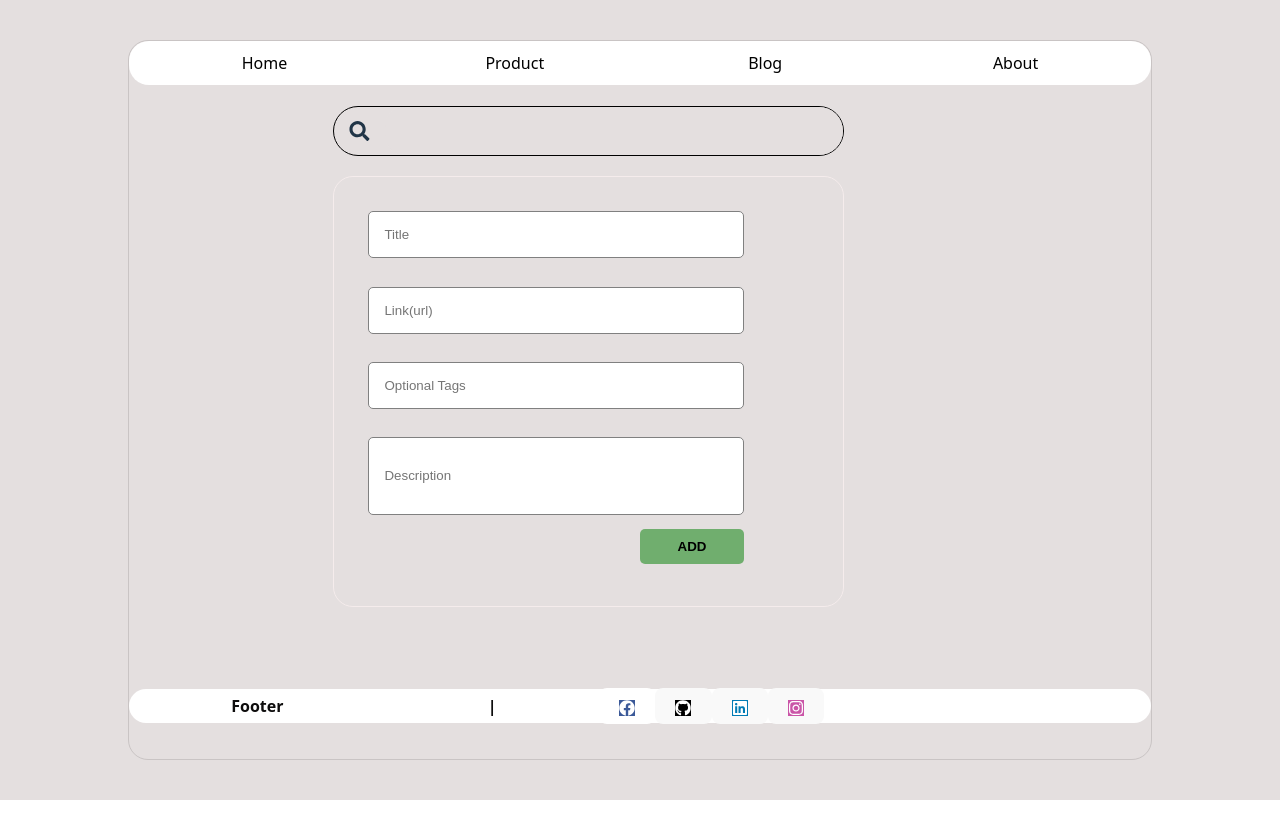
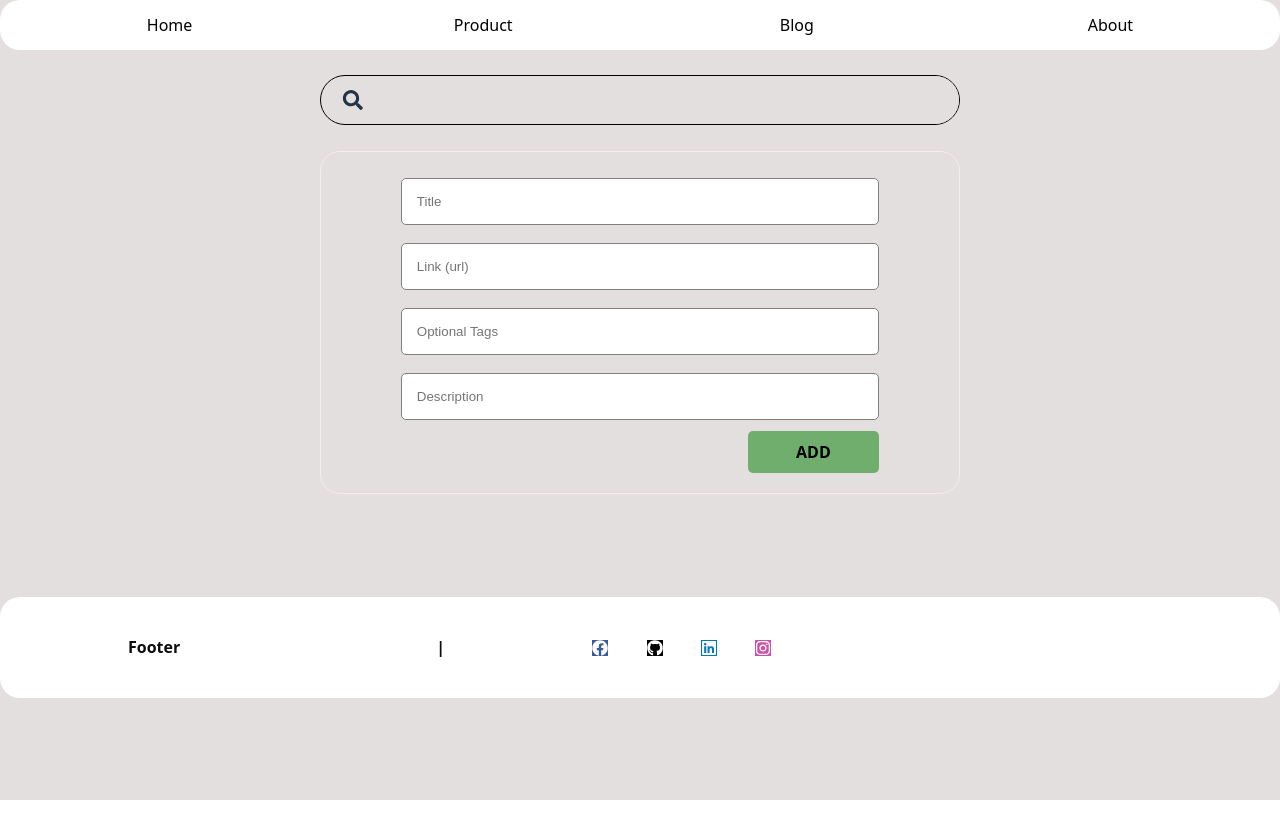
Before and after one commit to Shantela21/react-ts-task-2, a React (Vite) app: page / in a window 1280 px wide. Built offline with nearby package versions, Linux system fonts and the light colour scheme.

Commit message:
feat(form): implement CRUD with localStorage and TS type fixes

```diff
--- a/src/App.css
+++ b/src/App.css
@@ -11,11 +11,11 @@ body,
   background-color: rgb(228, 223, 223);
 }
 #root {
-  height: 90%;
-  width: 80%;
+  height: 100%;
+  width: 100%;
   justify-self: center;
-  margin: 10%;
-  border: 1px solid rgb(201, 196, 196);
+  /* margin: 10%; */
+  /* border: 1px solid rgb(201, 196, 196); */
   border-radius: 20px;
 
 }
@@ -40,6 +40,7 @@ body,
   align-items: center;
   padding: 1%;
   border-radius: 20px;
+  /* border: 1px solid red; */
 }
 .topnav :hover{
   background-color: #70ae6e;
@@ -60,7 +61,7 @@ body,
   flex-direction: row;
   justify-content: space-between;
   margin-bottom: 2%;
-  margin-left: 20%;
+  margin-left: 25%;
   margin-top: 2%;
 }
 .search-container button {
@@ -98,7 +99,7 @@ body,
   margin-top: 8%;
 
   border-radius: 20px;
-  height: 4.3vh;
+  height: 12.6vh;
   /* border: 1px solid blue; */
 
 }
@@ -117,28 +118,34 @@ body,
 .form {
   border: 1px solid rgb(245, 236, 236);
   width: 50%;
-  height: 60%;
+  height: 50%;
   padding: 20px;
   border-radius: 20px;
-  margin-left: 20%;
+  margin-left: 25%;
 }
 .title {
   padding: 15px;
-  margin: 3%;
+  margin: 10%;
+  margin-top: 1%;
+  margin-bottom: 2%;
   width: 80%;
   border-radius: 5px;
   border: 1px solid gray;
 }
 .link {
   padding: 15px;
-  margin: 3%;
+  margin: 10%;
+  margin-top: 1%;
+  margin-bottom: 2%;
   width: 80%;
   border-radius: 5px;
   border: 1px solid gray;
 }
 .description {
   padding: 15px;
-  margin: 3%;
+  margin: 10%;
+  margin-top: 1%;
+  margin-bottom: 2%;
   width: 80%;
   height: 20%;
   border-radius: 5px;
@@ -146,7 +153,9 @@ body,
 }
 .optional-tags {
   padding: 15px;
-  margin: 3%;
+  margin: 10%;
+  margin-top: 1%;
+  margin-bottom: 2%;
   width: 80%;
   border-radius: 5px;
   border: 1px solid gray;
@@ -155,7 +164,7 @@ body,
   padding: 10px;
   border-radius: 5px;
   background-color: #70ae6e;
-  margin-left: 61%;
+  margin-left: 68%;
   border: 0px;
   cursor: pointer;
   color: black;
@@ -175,13 +184,14 @@ body,
 }
 .table, th, td {
   border-collapse: collapse;
-  border: 1px solid rgb(245, 6, 6);
+  /* border: 1px solid rgb(245, 6, 6); */
   width: 50%;
   height: 45%;
   padding: 20px;
   margin-top: 1%;
 }
 .table{
-  border: 1px solide rgb(21, 5, 243);
-  border-radius: 20px;
+
+  /* border: 1px solide rgb(21, 5, 243);
+  border-radius: 20px; */
 }
--- a/src/components/Footer.tsx
+++ b/src/components/Footer.tsx
@@ -13,6 +13,7 @@ export default function Footer() {
               height: "4.5vh",
               marginTop: "1%",
               backgroundColor: "rgb(255, 255, 255)",
+              border: "none",
             }}
           >
             <FaFacebook
@@ -25,7 +26,14 @@ export default function Footer() {
             ></FaFacebook>
           </button>
 
-          <button style={{ height: "4.5vh", marginTop: "1%" }}>
+          <button
+            style={{
+              height: "4.5vh",
+              marginTop: "1%",
+              backgroundColor: "rgb(255, 255, 255)",
+              border: "none",
+            }}
+          >
             <FaGithub
               href="https://github.com/Shantela21"
               className="github"
@@ -36,7 +44,14 @@ export default function Footer() {
             ></FaGithub>
           </button>
 
-          <button style={{ height: "4.5vh", marginTop: "1%" }}>
+          <button
+            style={{
+              height: "4.5vh",
+              marginTop: "1%",
+              backgroundColor: "rgb(255, 255, 255)",
+              border: "none",
+            }}
+          >
             <FaLinkedin
               href="#"
               className="linkedin"
@@ -45,7 +60,13 @@ export default function Footer() {
           </button>
 
           <button
-            style={{ height: "4.5vh", marginTop: "1%", marginBottom: "1%" }}
+            style={{
+              height: "4.5vh",
+              marginTop: "1%",
+              marginBottom: "1%",
+              backgroundColor: "rgb(255, 255, 255)",
+              border: "none",
+            }}
           >
             <FaInstagram
               href="#"
--- a/src/components/Form.tsx
+++ b/src/components/Form.tsx
@@ -1,20 +1,162 @@
-import React from 'react'
+import React, { useState, useEffect } from "react";
+
+  interface FormItem {
+    title: string;
+    link: string;
+    tags: string;
+    description: string;
+  }
 
   export default function Form() {
+    const [formData, setFormData] = useState<FormItem>({
+      title: "",
+      link: "",
+      tags: "",
+      description: "",
+    });
+
+    const [items, setItems] = useState<FormItem[]>([]);
+    const [editIndex, setEditIndex] = useState<number | null>(null);
+
+    useEffect(() => {
+      try {
+        const raw = localStorage.getItem("items");
+        const saved = raw ? (JSON.parse(raw) as FormItem[]) : [];
+        setItems(saved);
+      } catch (err) {
+        console.error("Could not parse saved items:", err);
+        setItems([]);
+      }
+    }, []);
+
+    useEffect(() => {
+      localStorage.setItem("items", JSON.stringify(items));
+    }, [items]);
+
+    const handleChange = (e: React.ChangeEvent<HTMLInputElement>) => {
+      const { name, value } = e.target;
+      const key = name as keyof FormItem;
+      setFormData((prev) => ({ ...prev, [key]: value } as FormItem));
+    };
+
+    const handleSubmit = (e: React.FormEvent<HTMLFormElement>) => {
+      e.preventDefault();
+      if (!formData.title.trim() || !formData.link.trim()) {
+        alert("Title and Link are required!");
+        return;
+      }
+
+      if (editIndex !== null) {
+        setItems((prev) => {
+          const copy = [...prev];
+          copy[editIndex] = formData;
+          return copy;
+        });
+        setEditIndex(null);
+      } else {
+        setItems((prev) => [...prev, formData]);
+      }
+
+      setFormData({ title: "", link: "", tags: "", description: "" });
+    };
+
+    const handleDelete = (index: number) => {
+      setItems((prev) => prev.filter((_, i) => i !== index));
+      if (editIndex === index) {
+        setEditIndex(null);
+        setFormData({ title: "", link: "", tags: "", description: "" });
+      }
+    };
+
+    const handleEdit = (index: number) => {
+      setFormData(items[index]);
+      setEditIndex(index);
+    };
+
     return (
-    <form className="form">
-      <label>
-        <input type="text" className="title" placeholder="Title" />
-        <br></br>
-        <input type="text" className="link" placeholder="Link(url)" />
-        <br></br>
+      <div>
+        <form className="form" onSubmit={handleSubmit}>
           <input
-          type="text" className="optional-tags" placeholder="Optional Tags"/>
-        <br></br>
-        <input type="text" className="description" placeholder="Description" />
-        <br></br>
-      </label>
-      <input type="submit" value="ADD" className="add-btn"></input>
+            className="title"
+            type="text"
+            name="title"
+            placeholder="Title"
+            value={formData.title}
+            onChange={handleChange}
+          />
+          <br />
+          <input
+            className="link"
+            type="text"
+            name="link"
+            placeholder="Link (url)"
+            value={formData.link}
+            onChange={handleChange}
+          />
+          <br />
+          <input
+            className="optional-tags"
+            type="text"
+            name="tags"
+            placeholder="Optional Tags"
+            value={formData.tags}
+            onChange={handleChange}
+          />
+          <br />
+          <input
+            className="description"
+            type="text"
+            name="description"
+            placeholder="Description"
+            value={formData.description}
+            onChange={handleChange}
+          />
+          <br />
+          <button className="add-btn" type="submit">
+            {editIndex !== null ? "UPDATE" : "ADD"}
+          </button>
         </form>
+
+        {items.length > 0 && (
+          <table className="table" border={1} style={{ marginTop: 20, width: "100%" }}>
+            <thead>
+              <tr>
+                <th>Title</th>
+                <th>Link</th>
+                <th>Tags</th>
+                <th>Description</th>
+                <th>Actions</th>
+              </tr>
+            </thead>
+
+            <tbody>
+              {items.map((item, index) => (
+                <tr key={index}>
+                  <td>{item.title}</td>
+                  <td>
+                    <a
+                      href={item.link}
+                      target="_blank"
+                      rel="noopener noreferrer"
+                    >
+                      {item.link}
+                    </a>
+                  </td>
+                  <td>{item.tags}</td>
+                  <td>{item.description}</td>
+                  <td>
+                    <button type="button" onClick={() => handleEdit(index)}>
+                      Edit
+                    </button>
+                    <button type="button" onClick={() => handleDelete(index)}>
+                      Delete
+                    </button>
+                  </td>
+                </tr>
+              ))}
+            </tbody>
+          </table>
+        )}
+      </div>
     );
   }
```
Lines whose indentation alone changed are shown as unchanged.
